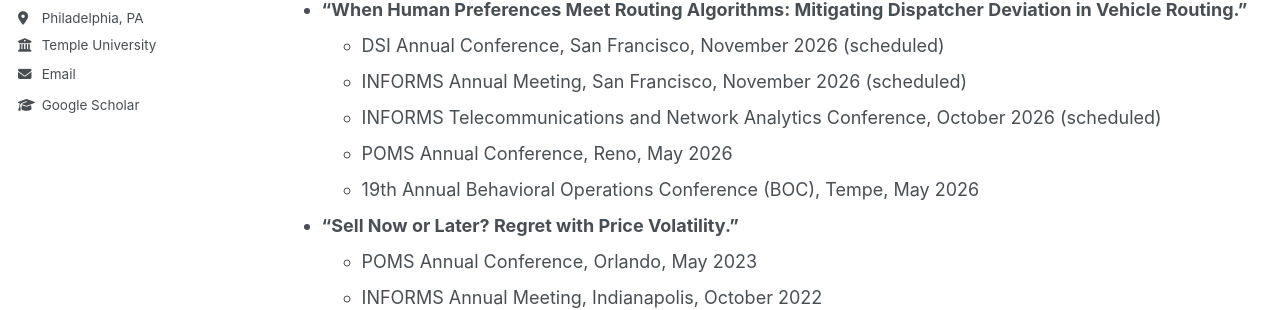
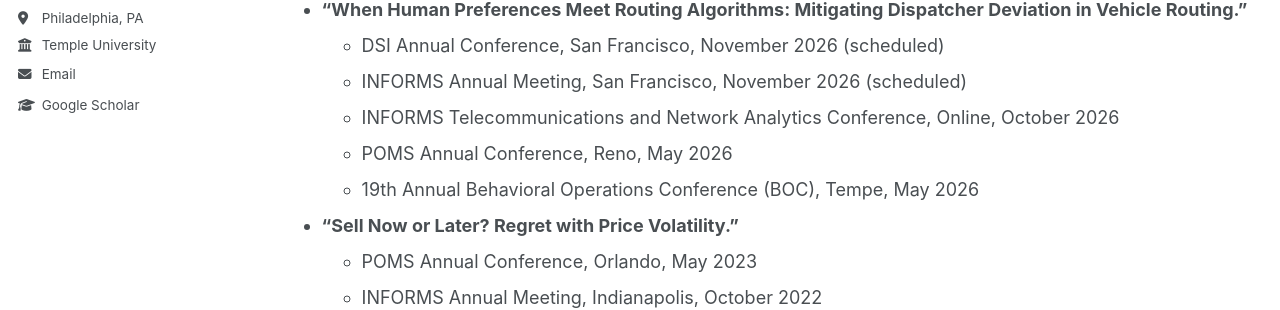
Before and after one commit to JingjingWeng/JingjingWeng.github.io, a Jekyll site: the page built from _pages/talks.md, in a window 1280 px wide and 900 px high, scrolled down 888 px. Shown: the part 325-635 px from the top of the window. Built offline with Jekyll 4.4.1, drawn with Linux system fonts in a browser that asks for light colours; a script bundle is joined from its source files by our own code; library files that are not in the unit come from our copies.

Commit message:
Update talks.md

```diff
--- a/_pages/talks.md
+++ b/_pages/talks.md
@@ -39,7 +39,7 @@ author_profile: true
  * **"When Human Preferences Meet Routing Algorithms: Mitigating Dispatcher Deviation in Vehicle Routing."**
    * DSI Annual Conference, San Francisco, November 2026 (scheduled)
    * INFORMS Annual Meeting, San Francisco, November 2026 (scheduled)
-   * INFORMS Telecommunications and Network Analytics Conference, October 2026 (scheduled)
+   * INFORMS Telecommunications and Network Analytics Conference, Online, October 2026
    * POMS Annual Conference, Reno, May 2026
    * 19th Annual Behavioral Operations Conference (BOC), Tempe, May 2026
 
```
